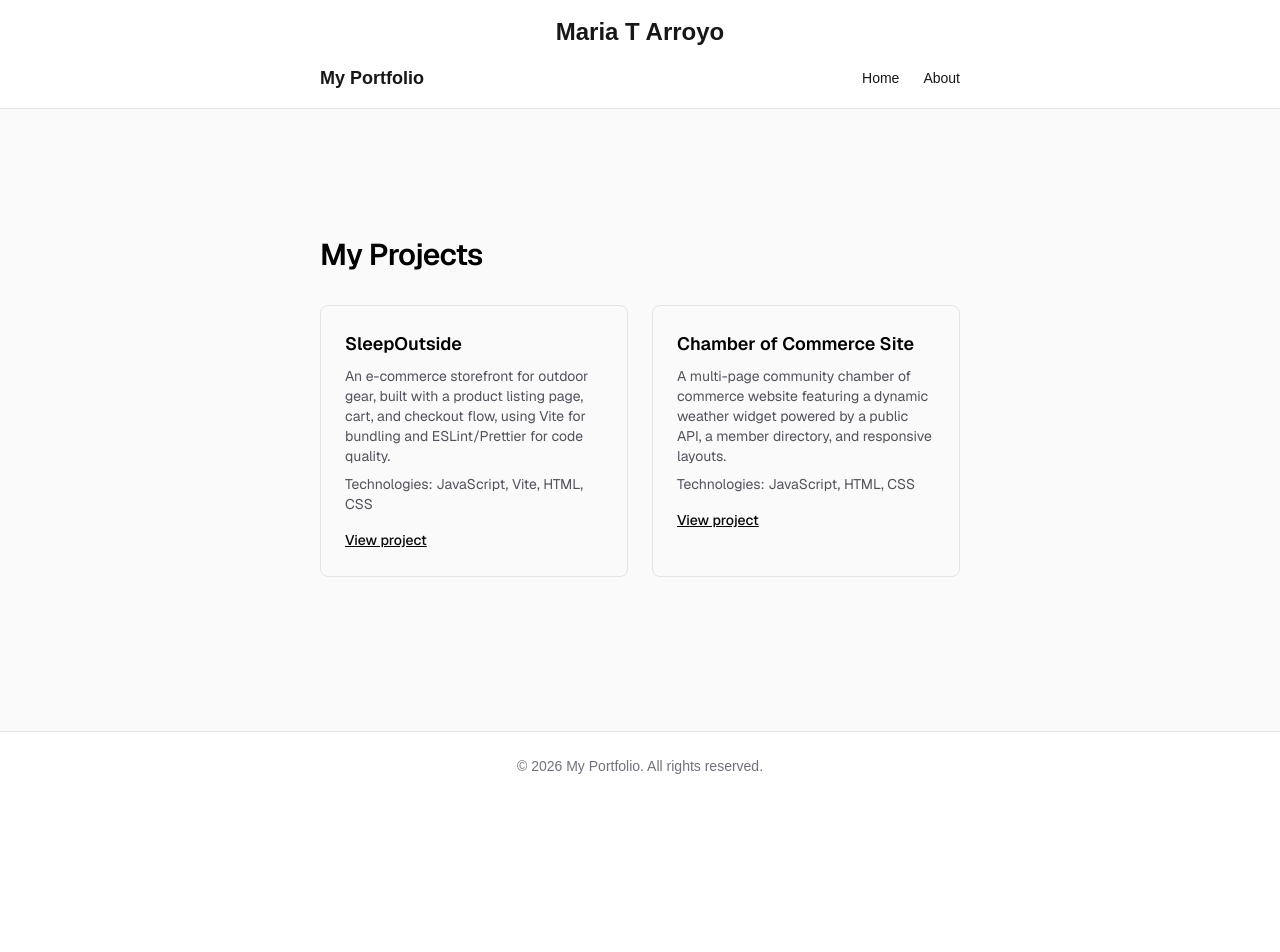
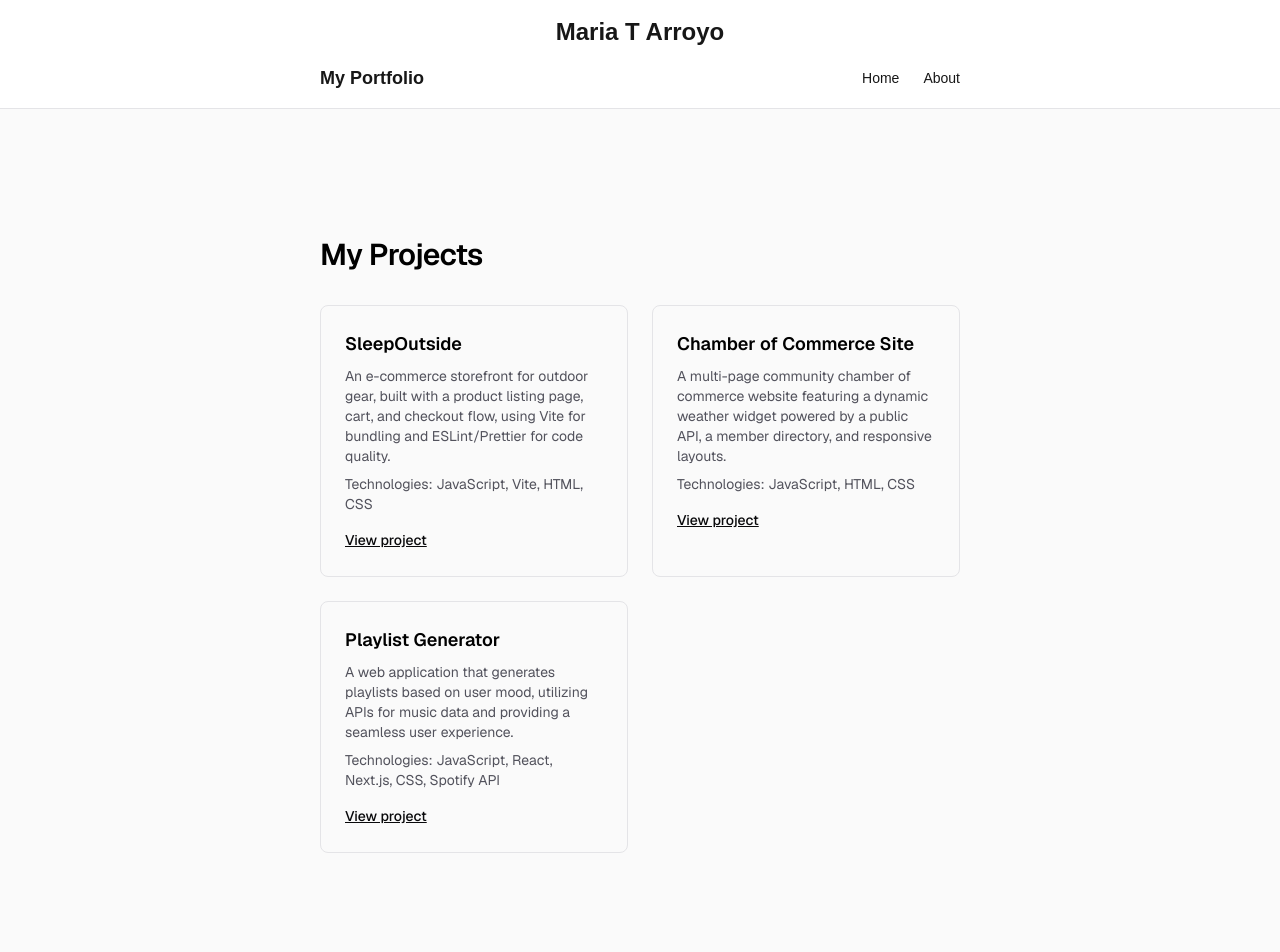
Before and after one commit to Maritherecua/wdd430-portfolio, a Next.js app: page / in a window 1280 px wide. Shown: the top 952 px of the page. Before the commit the page ends 800 px from the top, so only its background shows below. Built offline with nearby package versions, Linux system fonts and the light colour scheme.

Commit message:
added Playlist Generator project to the home page

```diff
--- a/app/page.tsx
+++ b/app/page.tsx
@@ -15,6 +15,13 @@ const projects = [
     technologies: ["JavaScript", "HTML", "CSS"],
     link: "https://github.com/Maritherecua/wdd231",
   },
+  {
+    title: "Playlist Generator",
+    description:
+      "A web application that generates playlists based on user mood, utilizing APIs for music data and providing a seamless user experience.",
+    technologies: ["JavaScript", "React", "Next.js", "CSS", "Spotify API"],
+    link: "https://playlist-generator-main.onrender.com",
+  }
 ];
 
 export default function Home() {
```
